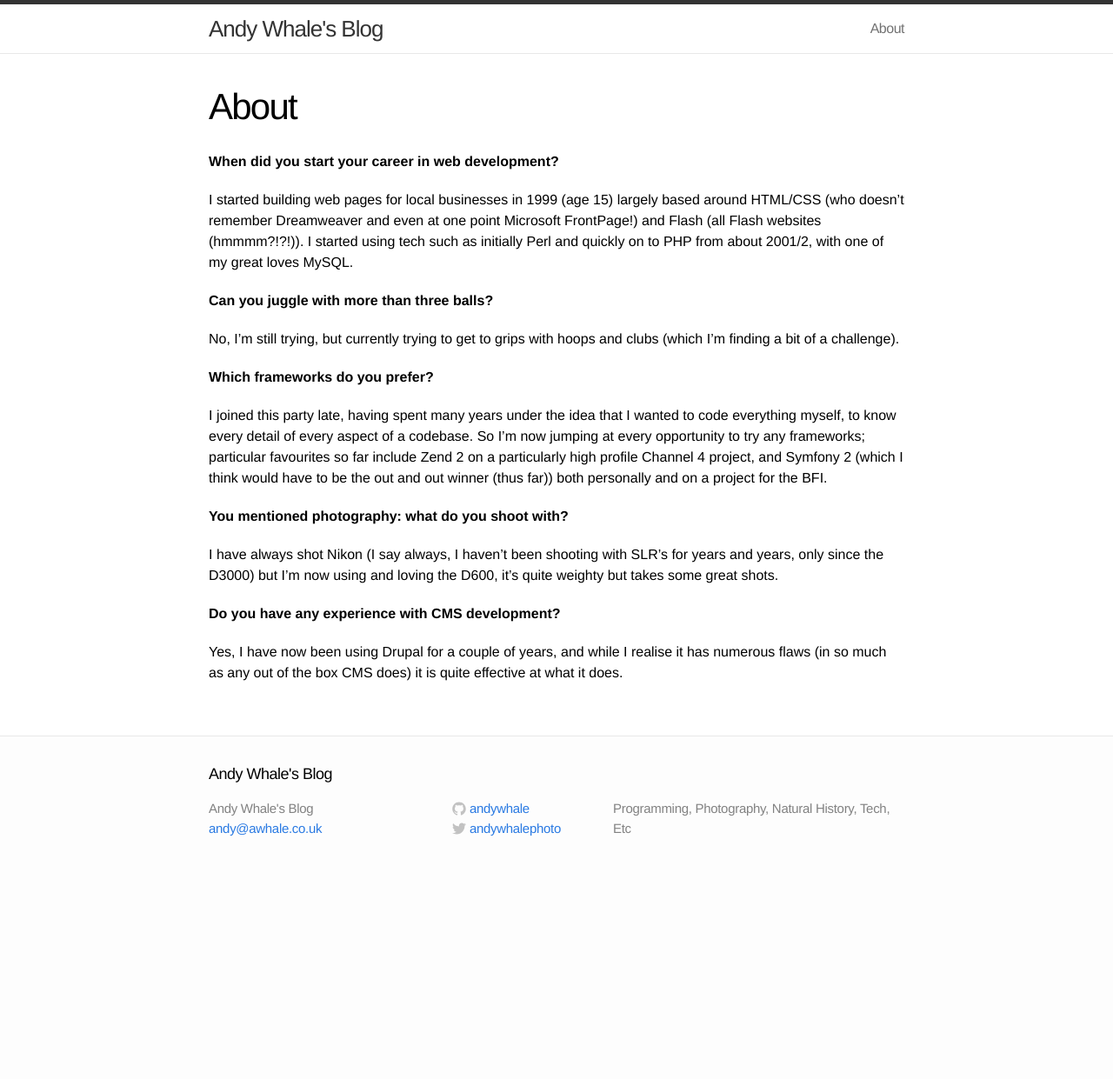
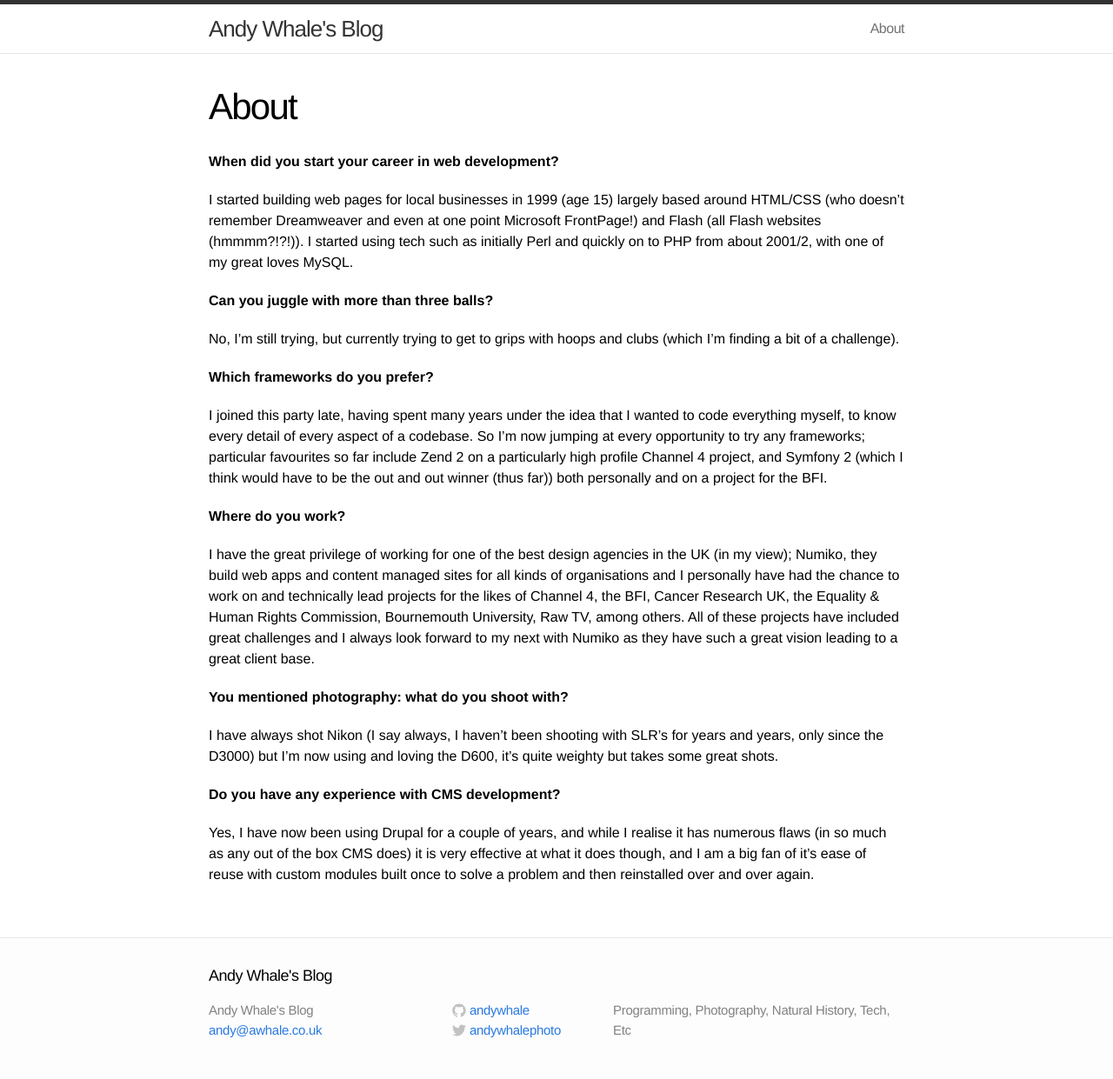
Before and after one commit to andywhale/andywhale.github.io, a Jekyll site: the page built from about.md, in a window 1280 px wide. Shown: the whole page at 87% size. Built offline with Jekyll 4.4.1, drawn with Linux system fonts in a browser that asks for light colours; before the commit the page ends 1009 px from its top, so only the background shows below that.

Commit message:
Update about.md

```diff
--- a/about.md
+++ b/about.md
@@ -16,10 +16,14 @@ No, I'm still trying, but currently trying to get to grips with hoops and clubs
 
 I joined this party late, having spent many years under the idea that I wanted to code everything myself, to know every detail of every aspect of a codebase. So I'm now jumping at every opportunity to try any frameworks; particular favourites so far include Zend 2 on a particularly high profile Channel 4 project, and Symfony 2 (which I think would have to be the out and out winner (thus far)) both personally and on a project for the BFI.
 
+**Where do you work?**
+
+I have the great privilege of working for one of the best design agencies in the UK (in my view); Numiko, they build web apps and content managed sites for all kinds of organisations and I personally have had the chance to work on and technically lead projects for the likes of Channel 4, the BFI, Cancer Research UK, the Equality & Human Rights Commission, Bournemouth University, Raw TV, among others. All of these projects have included great challenges and I always look forward to my next with Numiko as they have such a great vision leading to a great client base.
+
 **You mentioned photography: what do you shoot with?**
 
 I have always shot Nikon (I say always, I haven't been shooting with SLR's for years and years, only since the D3000) but I'm now using and loving the D600, it's quite weighty but takes some great shots.
 
 **Do you have any experience with CMS development?**
 
-Yes, I have now been using Drupal for a couple of years, and while I realise it has numerous flaws (in so much as any out of the box CMS does) it is quite effective at what it does.
+Yes, I have now been using Drupal for a couple of years, and while I realise it has numerous flaws (in so much as any out of the box CMS does) it is very effective at what it does though, and I am a big fan of it's ease of reuse with custom modules built once to solve a problem and then reinstalled over and over again.
```
